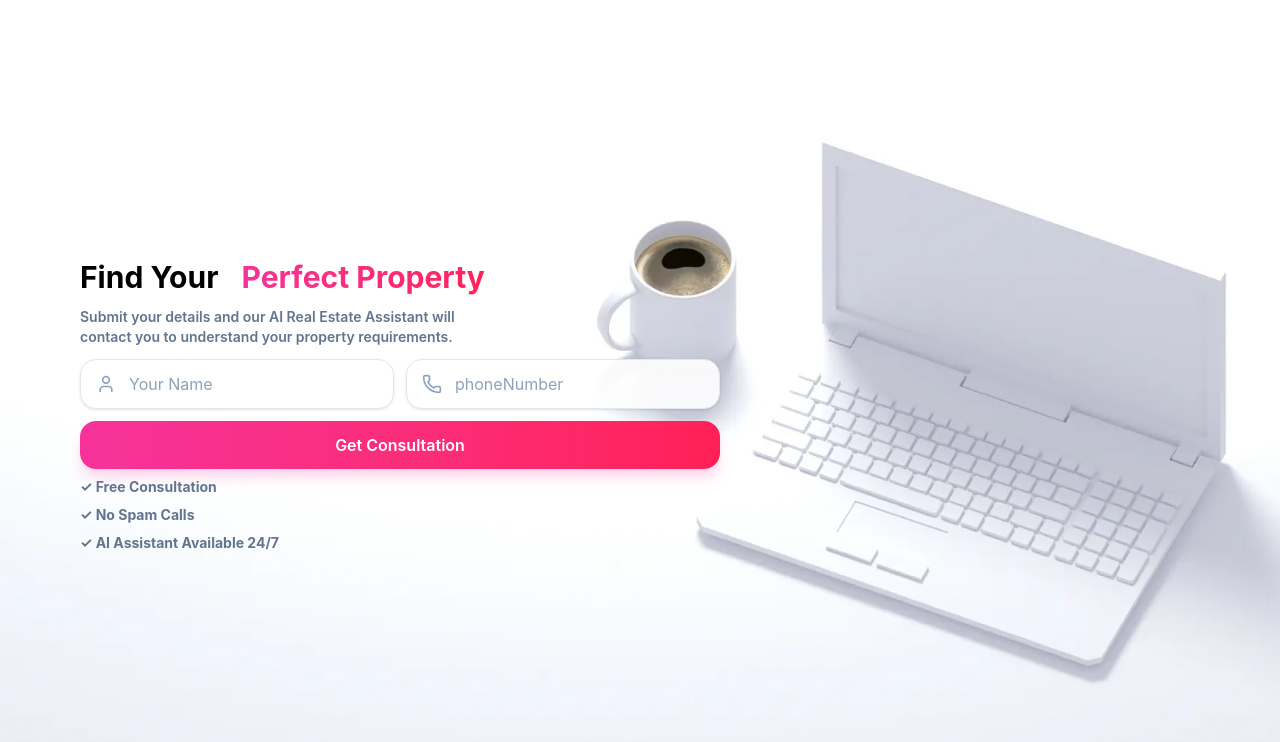
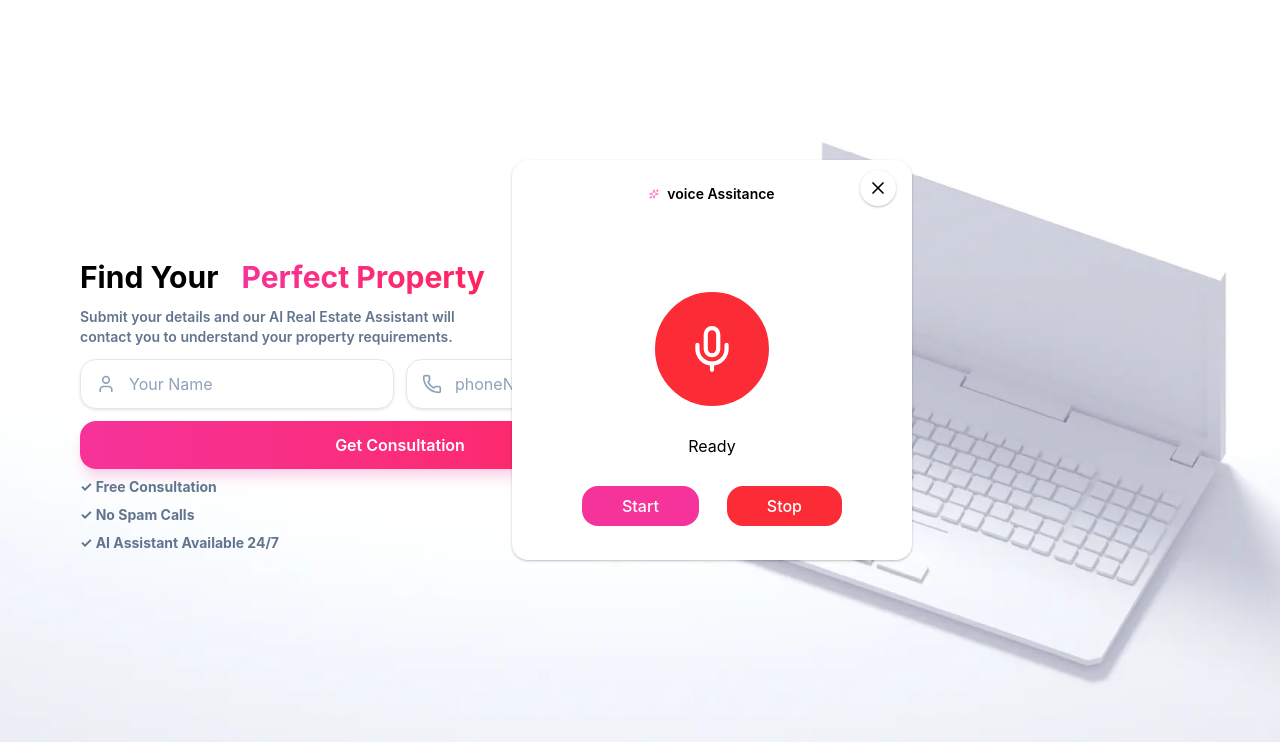
Before and after one commit to Nani10011001/voiceAssitant, a React (Vite) app in the folder frontend/: page / in a window 1280 px wide. Shown: the top 742 px of the page. Built offline with nearby package versions, Linux system fonts and the light colour scheme.

Commit message:
voiceAssitnat

```diff
--- a/frontend/package.json
+++ b/frontend/package.json
@@ -12,6 +12,7 @@
   "dependencies": {
     "@tailwindcss/vite": "^4.3.1",
     "axios": "^1.18.0",
+    "framer-motion": "^13.2.0",
     "lucide-react": "^1.21.0",
     "react": "^19.2.6",
     "react-dom": "^19.2.6",
--- a/frontend/src/components/MicSpeaker.tsx
+++ b/frontend/src/components/MicSpeaker.tsx
@@ -1,6 +1,7 @@
 import { useRef, useState } from "react";
 import { Mic, MicOff, Sparkles, X } from "lucide-react";
 // WebSocket is available in the browser environment; remove Node import
+import { motion } from "framer-motion";
 
 type Props = {
   onClose: () => void;
@@ -91,6 +92,7 @@ const MicSpeaker = ({ onClose }: Props) => {
     MediaRecorderRef.current = null
     wsRef.current = null
     streamRef.current = null
+    console.log("button stoped")
   }
 
   return (
@@ -120,7 +122,26 @@ const MicSpeaker = ({ onClose }: Props) => {
  </div>
 }
 <div className="flex gap-7 justify-center ">
-  <button onClick={startConversation} className="bg-pink-500 px-10 py-2 rounded-2xl cursor-pointer hover:scale-104 transition-all text-white font-medium">Start</button>
+  <motion.button
+  initial={{
+    y:0,
+
+  }}
+  animate={{
+
+  }}
+  whileHover={{
+    y: -3,
+    scale:1.1,
+
+
+  }}
+  whileTap={{
+    y:4,
+    scale:1
+
+  }}
+  onClick={startConversation} className="bg-pink-500 px-10 py-2 rounded-2xl cursor-pointer hover:scale-104 transition-all text-white font-medium">Start</motion.button>
   <button onClick={stopConversation} className="bg-red-500 rounded-2xl px-10 py-2 cursor-pointer hover:scale-104 transi text-white font-medium">Stop</button>
 </div>
 </div>
--- a/frontend/src/pages/HomePage.tsx
+++ b/frontend/src/pages/HomePage.tsx
@@ -10,7 +10,7 @@ type Props = {}
 const HomePage = (_props: Props) => {
   const [isLoading, setIsLoading] = useState<boolean>(false)
   const [, setShowSuccess] = useState<boolean>(false)
-  const [showUi, setShowUi] = useState<boolean>(false)
+  const [showUi, setShowUi] = useState<boolean>(true)
 
   const handlerClose = () => {
     setShowUi(false)
```
Also changed, not shown: 1 other file (tests, documents, lock files or other folders).
